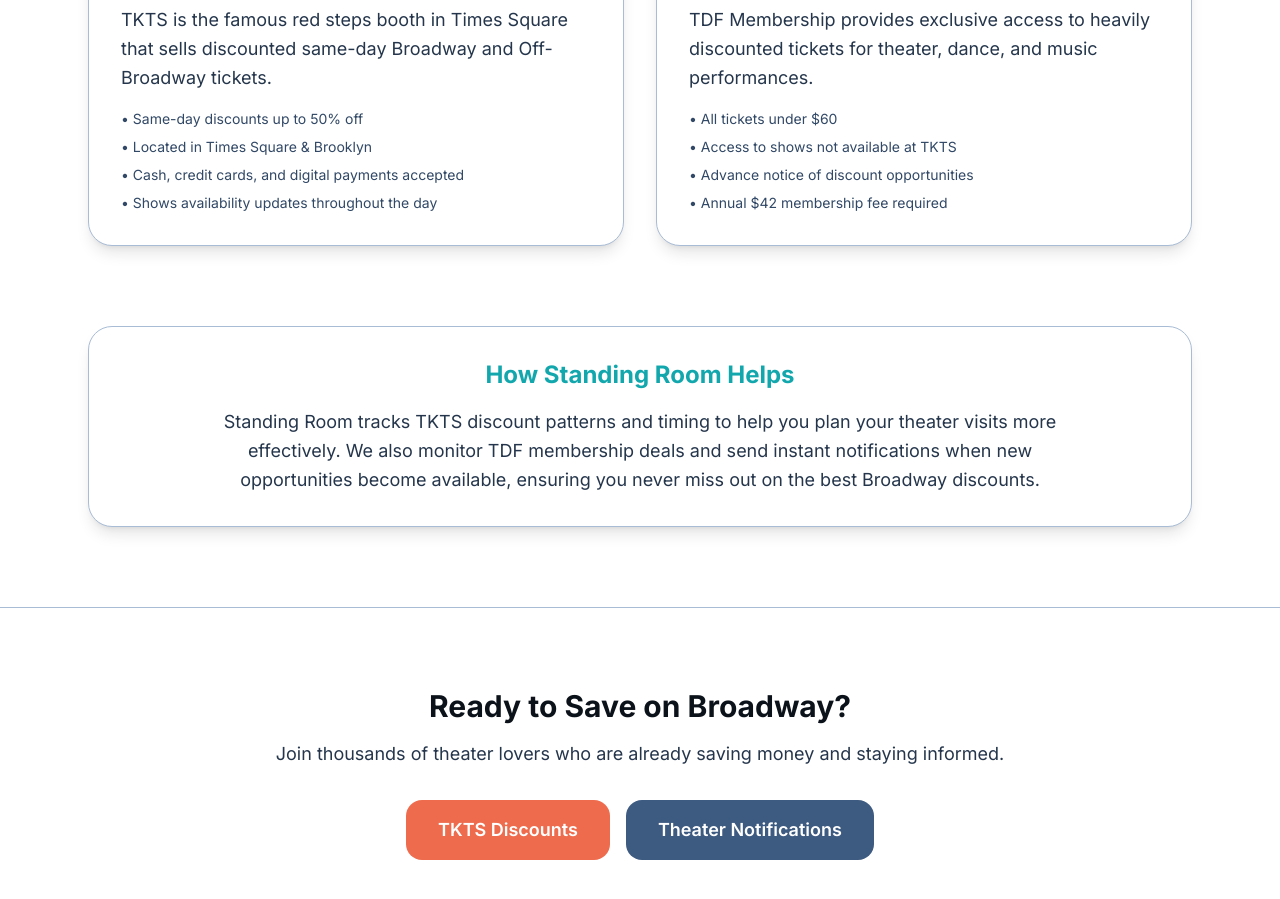
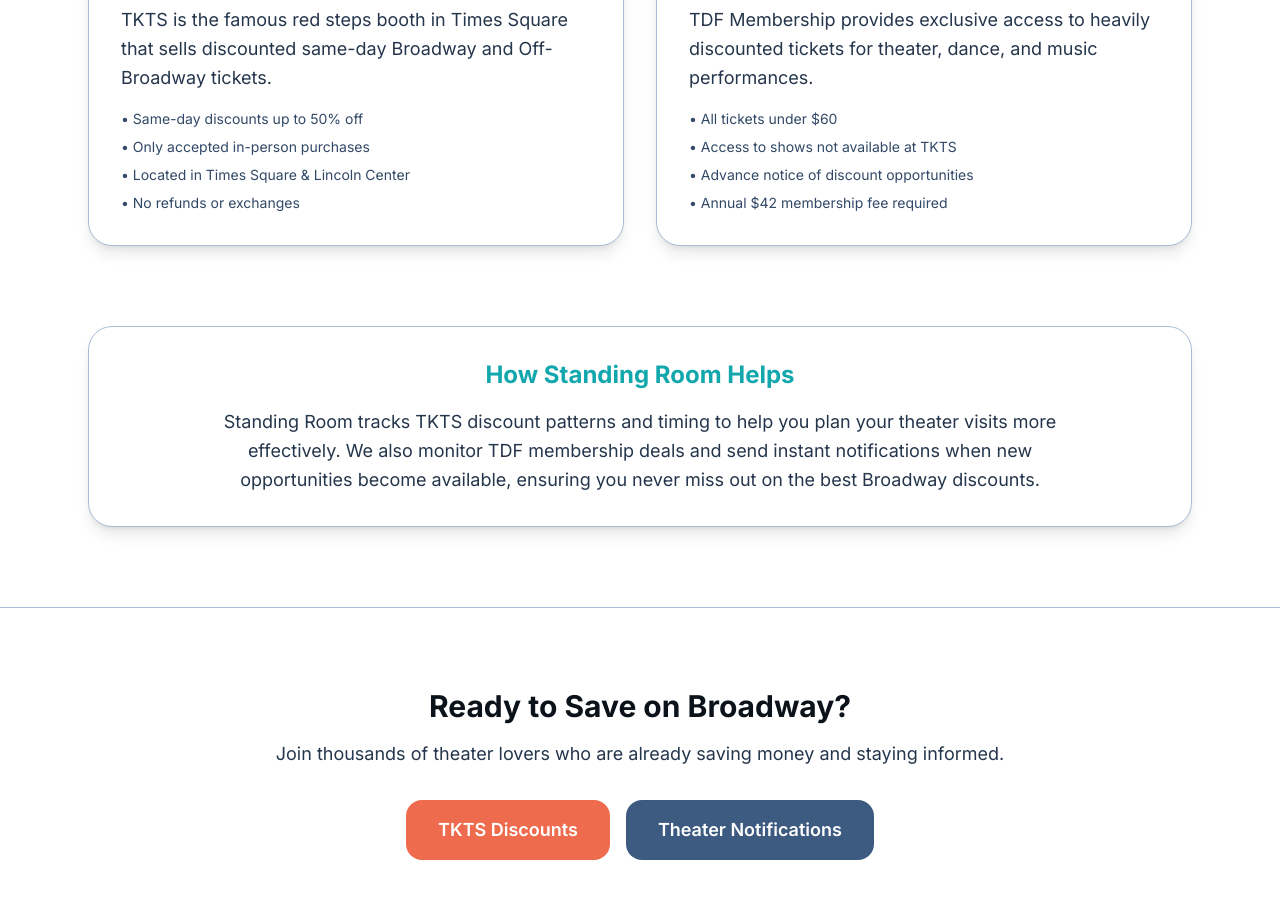
Before and after one commit to Nockname/standing-room-frontend, a React (Vite) app: page / in a window 1280 px wide. Shown: the part 1260-2159 px from the top of the page. Built offline with nearby package versions, Linux system fonts and the light colour scheme; no server answers; the database is empty.

Commit message:
Text changes

```diff
--- a/src/components/LandingPage.tsx
+++ b/src/components/LandingPage.tsx
@@ -120,9 +120,9 @@
               </p>
               <ul className="text-secondary-600 text-sm space-y-2">
                 <li>• Same-day discounts up to 50% off</li>
-                <li>• Located in Times Square & Brooklyn</li>
-                <li>• Cash, credit cards, and digital payments accepted</li>
-                <li>• Shows availability updates throughout the day</li>
+                <li>• Only accepted in-person purchases</li>
+                <li>• Located in Times Square & Lincoln Center</li>
+                <li>• No refunds or exchanges</li>
               </ul>
             </div>
 
--- a/src/components/NotFoundPage.tsx
+++ b/src/components/NotFoundPage.tsx
@@ -10,7 +10,7 @@
           <h2 className="text-3xl font-bold text-secondary-900 mb-6">Page Not Found</h2>
 
           <p className="text-xl text-secondary-700 mb-8 leading-relaxed">
-            I've a feeling we're not in Kansas anymore.
+            Toto, I've a feeling we're not in Kansas anymore.
           </p>
 
           {/* <div className="flex flex-col sm:flex-row gap-4 justify-center">
```
